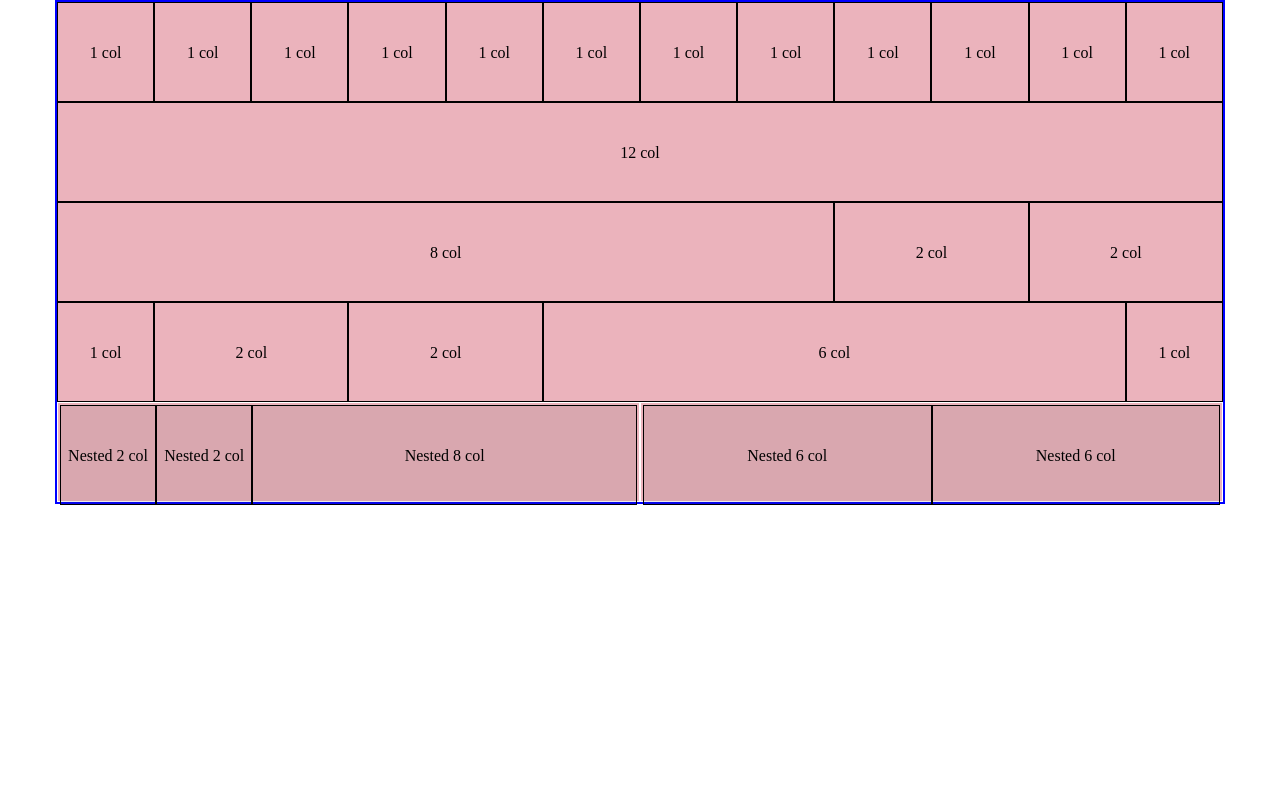
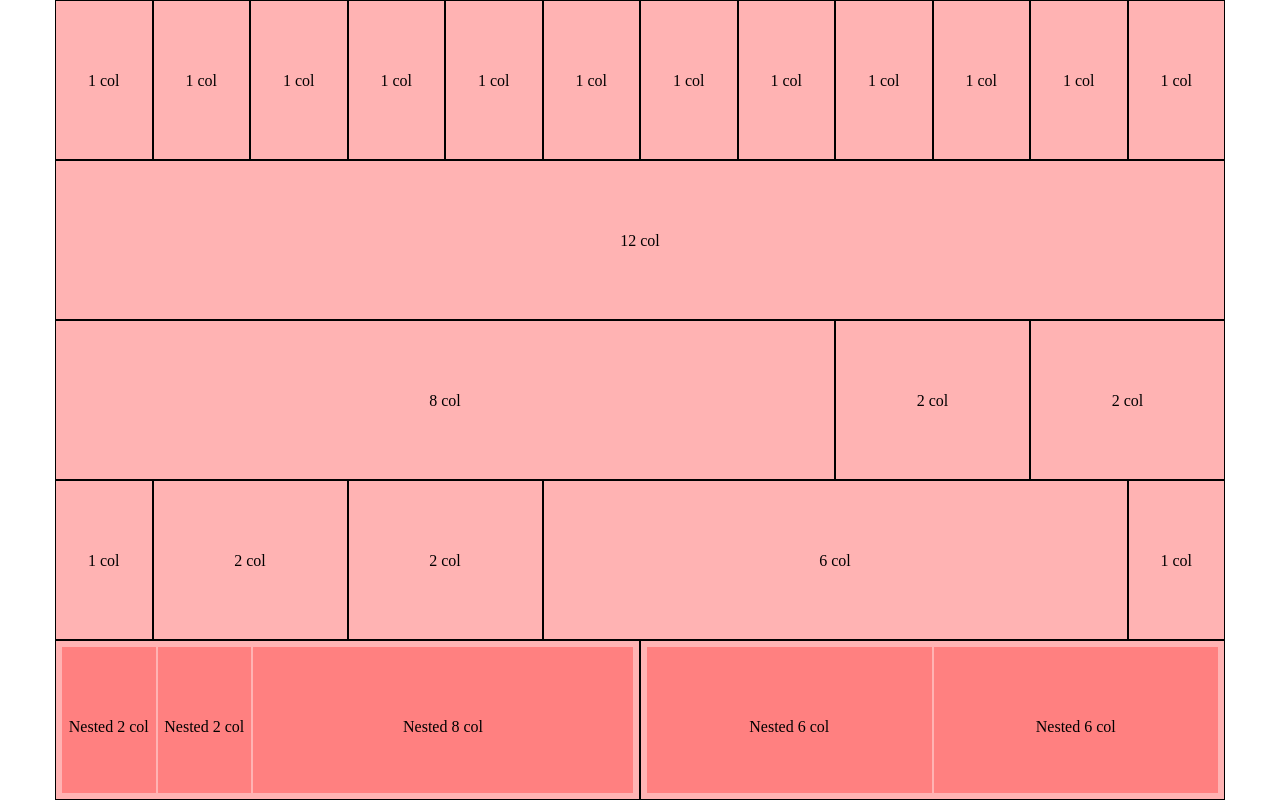
Before and after one commit to MattiaPolli93/html-css-12bool, a plain HTML site: page index.html in a window 1280 px wide. Drawn offline with Linux system fonts and the light colour scheme.

Commit message:
Completed

```diff
--- a/css/12bool.css
+++ b/css/12bool.css
@@ -12,14 +12,14 @@
 }
 
 /* Debug */
-.debug {
+/* .debug {
     border: 2px solid #0000ff;
 }
 
 .debug [class*="col-"] {
     height: 100px;
     background-color: #3b3b3b1a;
-}
+} */
 
 /* 12bool Framework */
 .container {
--- a/css/style.css
+++ b/css/style.css
@@ -1,18 +1,21 @@
-.container {
-    background-color: #ffc0cb;
-    font-size: 16px;
+p {
+   text-align: center;
+   line-height: calc(100vh / 5);
 }
 
 [class*="col-"] {
-    text-align: center;
+    background-color: #ffb3b3;
+    border: 1px solid #000;
     margin: 0 auto;
-    line-height: 100px;
-    border: 1px solid #000;
+    height: calc(100vh / 5);
+}
+
+.padded {
+    padding: 5px;
 }
 
 .nested {
-   background-color: #f07f80;
-   padding: 2px;
-   border: 1px solid #fff;
-
+    height: 100%;
+    background-color: #ff8080;
+    border-color: #ffb3b3;
 }
--- a/index.html
+++ b/index.html
@@ -6,56 +6,57 @@
     <!-- 12bool Framework -->
     <link rel="stylesheet" href="css/12bool.css">
     <link rel="stylesheet" href="css/style.css">
-    <title>12bool</title>
+    <title>12Bool</title>
 </head>
 <body>
-    <div class="container debug">
+    <div class="container">
         <!-- First row -->
         <div class="container">
-            <div class="col-1">1 col</div>
-            <div class="col-1">1 col</div>
-            <div class="col-1">1 col</div>
-            <div class="col-1">1 col</div>
-            <div class="col-1">1 col</div>
-            <div class="col-1">1 col</div>
-            <div class="col-1">1 col</div>
-            <div class="col-1">1 col</div>
-            <div class="col-1">1 col</div>
-            <div class="col-1">1 col</div>
-            <div class="col-1">1 col</div>
-            <div class="col-1">1 col</div>
+            <div class="col-1"><p>1 col</p></div>
+            <div class="col-1"><p>1 col</p></div>
+            <div class="col-1"><p>1 col</p></div>
+            <div class="col-1"><p>1 col</p></div>
+            <div class="col-1"><p>1 col</p></div>
+            <div class="col-1"><p>1 col</p></div>
+            <div class="col-1"><p>1 col</p></div>
+            <div class="col-1"><p>1 col</p></div>
+            <div class="col-1"><p>1 col</p></div>
+            <div class="col-1"><p>1 col</p></div>
+            <div class="col-1"><p>1 col</p></div>
+            <div class="col-1"><p>1 col</p></div>
         </div>
 
         <!-- Second row -->
         <div class="container">
-            <div class="col-12">12 col</div>
+            <div class="col-12"><p> 12 col</p></div>
         </div>
 
         <!-- Third row -->
         <div class="container">
-            <div class="col-8">8 col</div>
-            <div class="col-2">2 col</div>
-            <div class="col-2">2 col</div>
+            <div class="col-8"><p>8 col</p></div>
+            <div class="col-2"><p>2 col</p></div>
+            <div class="col-2"><p>2 col</p></div>
         </div>
 
         <!-- Fourth row -->
         <div class="container">
-            <div class="col-1">1 col</div>
-            <div class="col-2">2 col</div>
-            <div class="col-2">2 col</div>
-            <div class="col-6">6 col</div>
-            <div class="col-1">1 col</div>
+            <div class="col-1"><p>1 col</p></div>
+            <div class="col-2"><p>2 col</p></div>
+            <div class="col-2"><p>2 col</p></div>
+            <div class="col-6"><p>6 col</p></div>
+            <div class="col-1"><p>1 col</p></div>
+        </div>
 
         <!-- Fifth row -->
         <div class="container">
-            <div class="col-6 nested">
-                <div class="col-2">Nested 2 col</div>
-                <div class="col-2">Nested 2 col</div>
-                <div class="col-8">Nested 8 col</div>
+            <div class="col-6 padded">
+                <div class="col-2 nested"><p>Nested 2 col</p></div>
+                <div class="col-2 nested"><p>Nested 2 col</p></div>
+                <div class="col-8 nested"><p>Nested 8 col</p></div>
             </div>
-            <div class="col-6 nested">
-                <div class="col-6">Nested 6 col</div>
-                <div class="col-6">Nested 6 col</div>
+            <div class="col-6 padded">
+                <div class="col-6 nested"><p>Nested 6 col</p></div>
+                <div class="col-6 nested"><p>Nested 6 col</p></div>
             </div>
         </div>
     </div>
```
